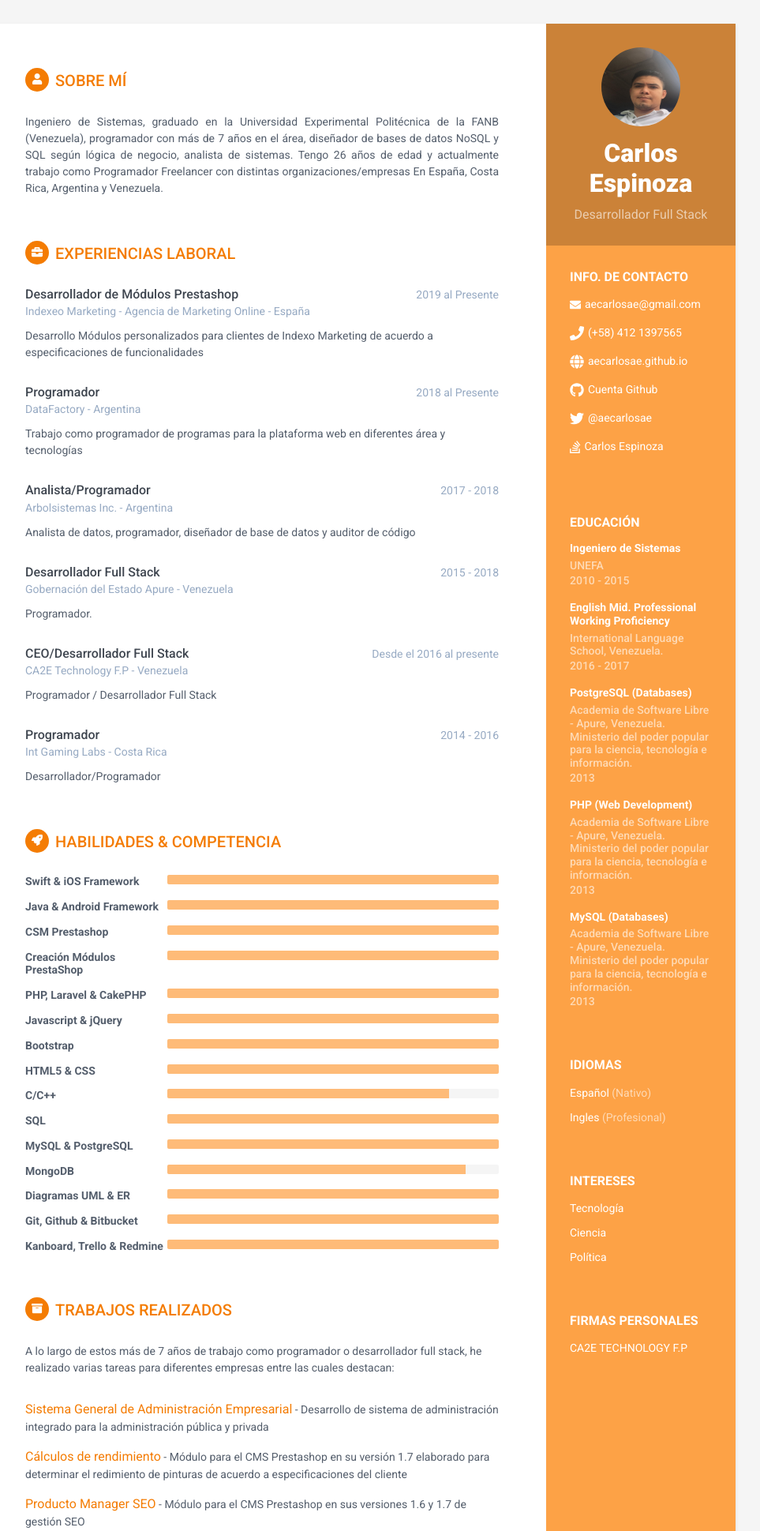
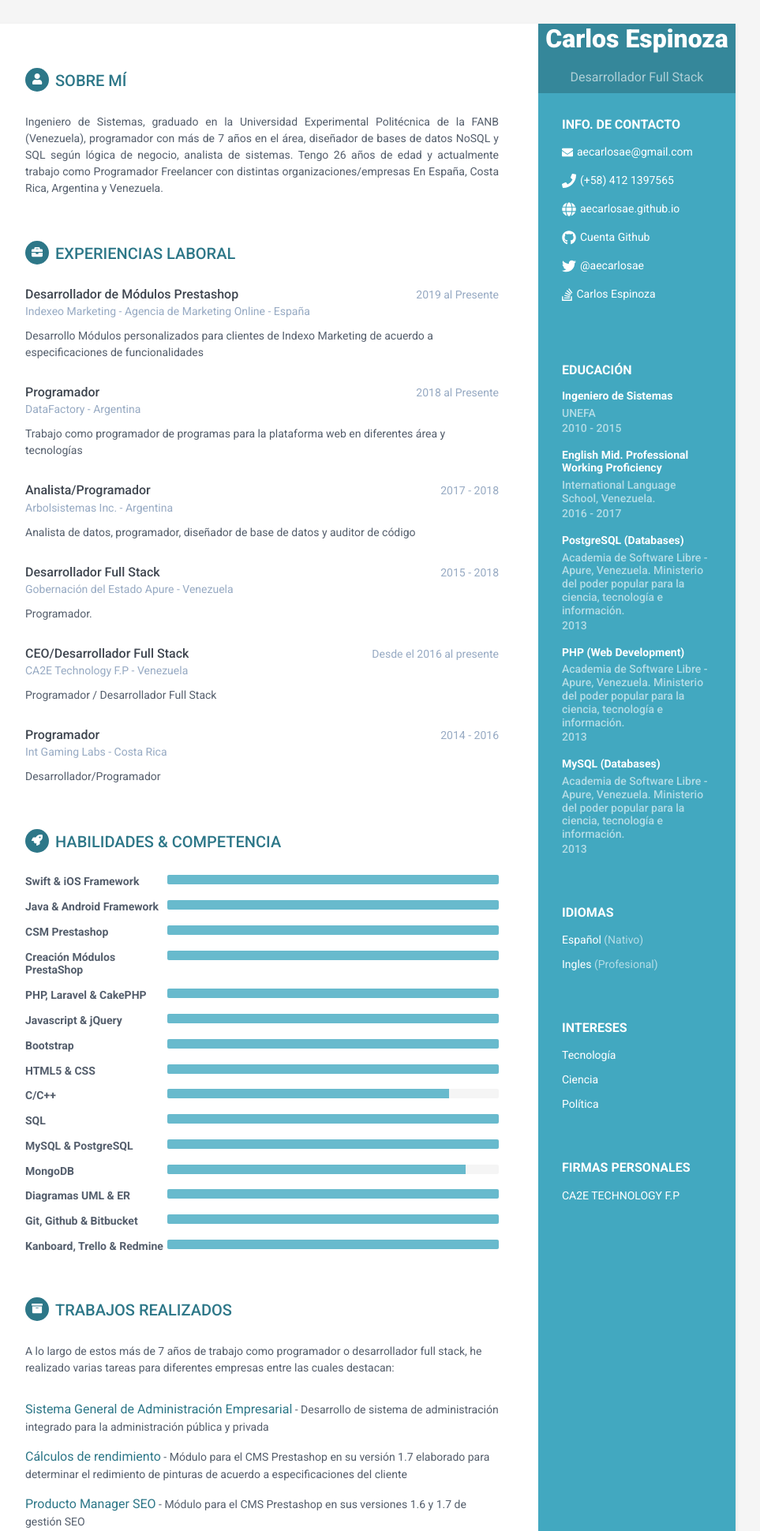
Before and after one commit to aecarlosae/aecarlosae.github.io, a PHP site: page / in a window 1280 px wide. Shown: the top 1939 px of the page at 79% size, without its empty margins (188-1151 px from the left). Run offline with PHP 8.4, Linux system fonts and the light colour scheme; some libraries are stand-ins or nearby versions.

Commit message:
Added linkedin badge

```diff
--- a/assets/css/orbit-1.css
+++ b/assets/css/orbit-1.css
@@ -56,7 +56,7 @@ p {
   background: #42A8C0;
   position: absolute;
   right: 0;
-  width: 240px;
+  width: 250px;
   height: 100%;
   min-height: 800px;
   color: #fff;
--- a/index.html
+++ b/index.html
@@ -17,16 +17,19 @@
     <!-- Global CSS -->
     <link rel="stylesheet" href="assets/plugins/bootstrap/css/bootstrap.min.css">
     <!-- Theme CSS -->
-    <link id="theme-style" rel="stylesheet" href="assets/css/orbit-5.css">
+    <link id="theme-style" rel="stylesheet" href="assets/css/orbit-1.css">
 </head>
 
 <body>
     <div class="wrapper">
         <div class="sidebar-wrapper">
-            <div class="profile-container">
-                <img class="profile" src="assets/images/profile.png" width="100" height="100" style="border-radius: 100% !important;" alt="" />
-                <h1 class="name">Carlos Espinoza</h1>
-                <h3 class="tagline">Desarrollador Full Stack</h3>
+            <div class="profile-container" style="padding: 0px !important; overflow: hidden;">
+                <!-- <div style="padding: 15px;">
+                    <img class="profile" src="assets/images/profile.png" width="100" height="100" style="border-radius: 100% !important;" alt="" />
+                </div> -->
+                <div class="LI-profile-badge"  data-version="v1" data-size="medium" data-locale="es_ES" data-type="vertical" data-theme="light" data-vanity="aecarlosae"><a class="LI-simple-link" href='https://ve.linkedin.com/in/aecarlosae?trk=profile-badge'>
+                <h1 class="name">Carlos Espinoza</h1></a></div>
+                <h3 class="tagline" style="padding: 10px;">Desarrollador Full Stack</h3>
             </div><!--//profile-container-->
 
             <div class="contact-container container-block">
@@ -405,6 +408,6 @@
                 <small class="copyright"><a href="https://aecarlosae.github.io/">Carlos Alberto Espinoza Espinoza </a></small>
         </div><!--//container-->
     </footer><!--//footer-->
-
+    <script type="text/javascript" src="https://platform.linkedin.com/badges/js/profile.js" async defer></script>
 </body>
 </html>
```
